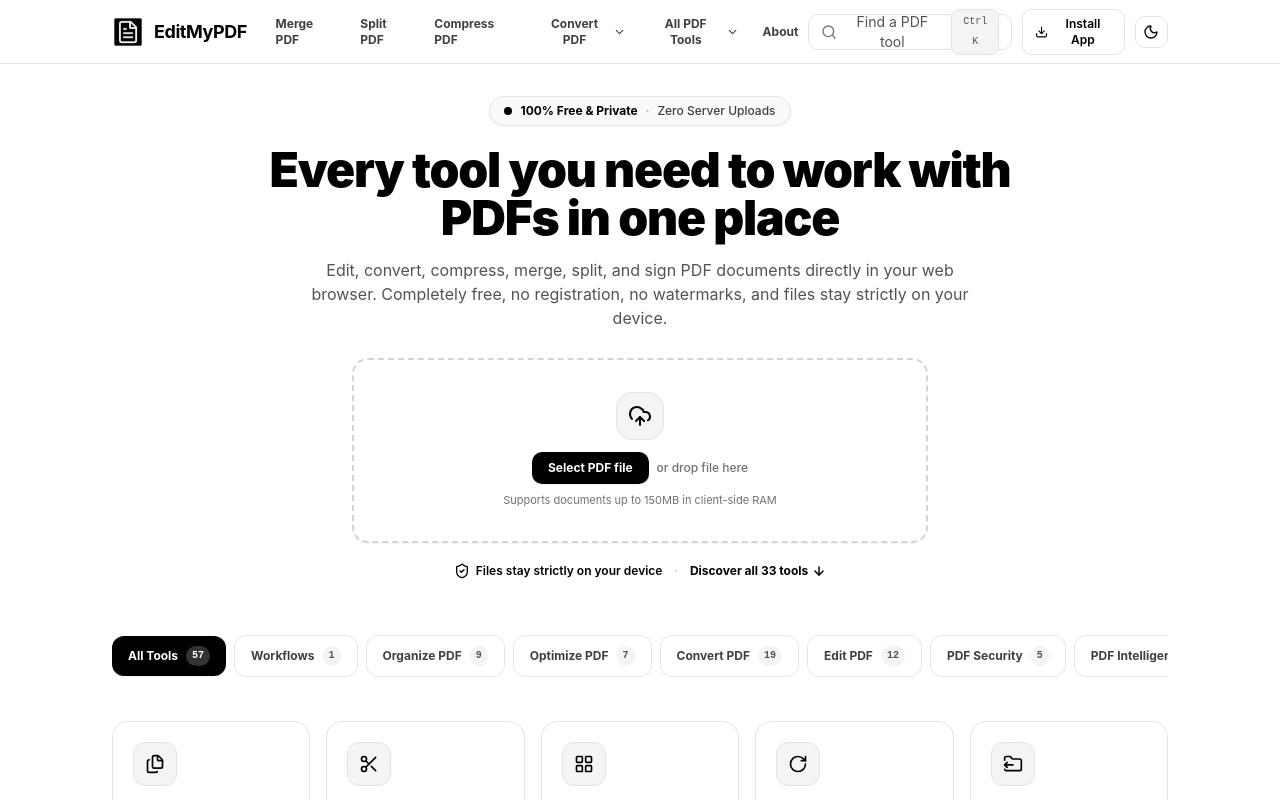
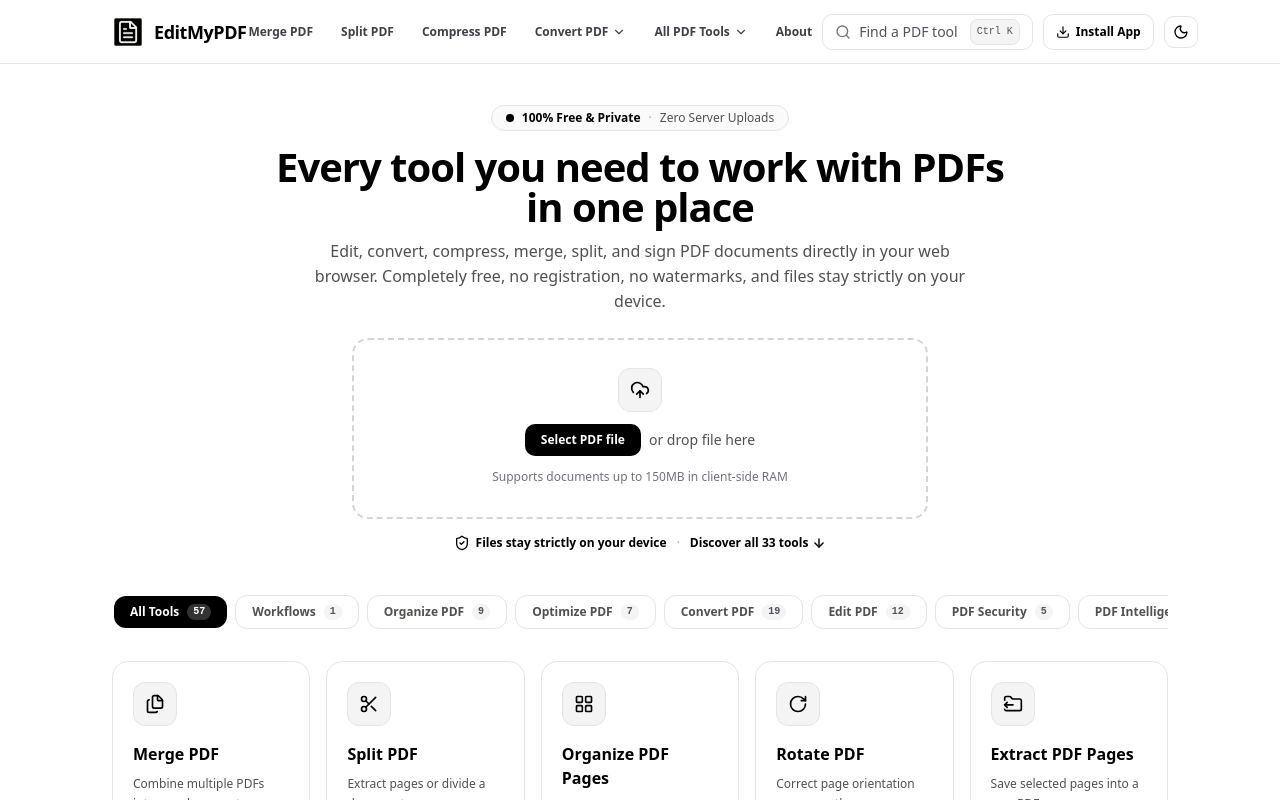
Before and after one commit to Praveen1270/editmypdf, a Next.js app: page / in a window 1280 px wide. Shown: the top 800 px of the page. Built offline with nearby package versions, Linux system fonts and the light colour scheme.

Commit message:
style: apply requested font family, 16px/25px #52504e body typography, fix header wrapping, button alignment, hero sizing, and hide tabs scrollbar

```diff
--- a/app/globals.css
+++ b/app/globals.css
@@ -40,7 +40,7 @@
     --sidebar-accent-foreground: oklch(0 0 0);
     --sidebar-border: oklch(0.94 0 0);
     --sidebar-ring: oklch(0 0 0);
-    --font-sans: Geist, -apple-system, BlinkMacSystemFont, "Segoe UI", Roboto, sans-serif;
+    --font-sans: ui-sans-serif, system-ui, -apple-system, "Segoe UI", Roboto, "Helvetica Neue", Arial, sans-serif, "Apple Color Emoji", "Segoe UI Emoji", "Segoe UI Symbol", "Noto Color Emoji";
     --font-serif: Georgia, serif;
     --font-mono: Geist Mono, monospace;
     --radius: 0.5rem;
@@ -152,16 +152,33 @@
   }
 
   html, body {
-    scroll-behavior: smooth;
-  }
-
-  body {
     background-color: var(--background);
-    color: var(--foreground);
-    font-family: var(--font-sans);
+    color: #52504e;
+    font-family: ui-sans-serif, system-ui, -apple-system, "Segoe UI", Roboto, "Helvetica Neue", Arial, sans-serif, "Apple Color Emoji", "Segoe UI Emoji", "Segoe UI Symbol", "Noto Color Emoji";
+    font-size: 16px;
+    font-weight: 400;
+    line-height: 25px;
     -webkit-font-smoothing: antialiased;
     -moz-osx-font-smoothing: grayscale;
     min-height: 100vh;
+  }
+
+  .dark body,
+  [data-theme="dark"] body {
+    color: #d6d3d1;
+  }
+
+  .scrollbar-none,
+  .no-scrollbar {
+    -ms-overflow-style: none !important;
+    scrollbar-width: none !important;
+  }
+
+  .scrollbar-none::-webkit-scrollbar,
+  .no-scrollbar::-webkit-scrollbar {
+    display: none !important;
+    width: 0 !important;
+    height: 0 !important;
   }
 
   :focus-visible {
--- a/components/home/FaqSection.tsx
+++ b/components/home/FaqSection.tsx
@@ -47,7 +47,7 @@ export function FaqSection() {
         <h2 className="text-2xl sm:text-3xl font-extrabold tracking-tight text-black dark:text-white">
           Frequently Asked Questions
         </h2>
-        <p className="mt-2 text-sm text-zinc-600 dark:text-zinc-400 leading-relaxed">
+        <p className="mt-2 text-sm text-[#52504e] dark:text-[#d6d3d1] leading-relaxed">
           Everything you need to know about our privacy architecture, performance, and supported formats.
         </p>
       </div>
@@ -77,7 +77,7 @@ export function FaqSection() {
               </button>
 
               {isOpen && (
-                <div className="px-5 pb-5 pt-1 text-xs sm:text-sm text-zinc-600 dark:text-zinc-400 leading-relaxed border-t border-zinc-100 dark:border-zinc-800 bg-zinc-50/50 dark:bg-zinc-900/50">
+                <div className="px-5 pb-5 pt-1 text-xs sm:text-sm text-[#52504e] dark:text-[#d6d3d1] leading-relaxed border-t border-zinc-100 dark:border-zinc-800 bg-zinc-50/50 dark:bg-zinc-900/50">
                   {faq.a}
                 </div>
               )}
--- a/components/home/HomeHero.tsx
+++ b/components/home/HomeHero.tsx
@@ -96,7 +96,7 @@ export function HomeHero({ onDocumentLoaded }: HomeHeroProps) {
   };
 
   return (
-    <div className="w-full text-center max-w-3xl mx-auto mb-10 pt-4 sm:pt-8">
+    <div className="w-full text-center max-w-3xl mx-auto mb-8 pt-6 sm:pt-10">
       <input
         ref={fileInputRef}
         type="file"
@@ -105,35 +105,35 @@ export function HomeHero({ onDocumentLoaded }: HomeHeroProps) {
         onChange={handleInputChange}
       />
 
-      {/* High-Contrast Badge */}
-      <div className="inline-flex items-center gap-2 rounded-full border border-zinc-200 dark:border-zinc-800 bg-zinc-50 dark:bg-zinc-900 px-3.5 py-1.5 text-xs font-medium text-zinc-900 dark:text-zinc-100 shadow-sm mb-5">
+      {/* Pill Badge */}
+      <div className="inline-flex items-center gap-2 rounded-full border border-zinc-200 dark:border-zinc-800 bg-zinc-50 dark:bg-zinc-900 px-3.5 py-1 text-xs font-medium text-zinc-900 dark:text-zinc-100 shadow-xs mb-4">
         <span className="flex h-2 w-2 rounded-full bg-black dark:bg-white" />
         <span className="font-bold text-black dark:text-white">100% Free & Private</span>
         <span className="text-zinc-400 dark:text-zinc-600">·</span>
-        <span className="text-zinc-700 dark:text-zinc-300">Zero Server Uploads</span>
+        <span className="text-[#52504e] dark:text-[#d6d3d1]">Zero Server Uploads</span>
       </div>
 
-      {/* Primary Headline */}
-      <h1 className="text-3xl sm:text-4xl lg:text-5xl font-black tracking-tight text-black dark:text-white leading-[1.12]">
+      {/* Primary Headline — Balanced Proportions */}
+      <h1 className="text-2xl sm:text-3xl md:text-4xl lg:text-[40px] font-extrabold tracking-tight text-black dark:text-white leading-[1.2]">
         Every tool you need to work with PDFs in one place
       </h1>
 
-      {/* Short Subtitle */}
-      <p className="mt-4 text-sm sm:text-base text-zinc-600 dark:text-zinc-400 leading-relaxed max-w-2xl mx-auto">
+      {/* Subtitle — Exact Requested Styles */}
+      <p className="mt-3 text-[16px] leading-[25px] font-normal text-[#52504e] dark:text-[#d6d3d1] max-w-2xl mx-auto">
         Edit, convert, compress, merge, split, and sign PDF documents directly in your web browser. Completely free, no registration, no watermarks, and files stay strictly on your device.
       </p>
 
       {/* Interactive Quick File Dropzone */}
-      <div className="mt-7">
+      <div className="mt-6">
         <div
           onDrop={handleDrop}
           onDragOver={handleDragOver}
           onDragLeave={handleDragLeave}
           onClick={() => fileInputRef.current?.click()}
-          className={`cursor-pointer max-w-xl mx-auto rounded-2xl border-2 border-dashed p-6 sm:p-8 transition-all duration-150 ${
+          className={`cursor-pointer max-w-xl mx-auto rounded-2xl border-2 border-dashed p-6 sm:p-7 transition-all duration-150 ${
             isDragOver
               ? "border-black dark:border-white bg-zinc-100 dark:bg-zinc-800 scale-[1.01]"
-              : "border-zinc-300 dark:border-zinc-700 bg-white dark:bg-zinc-900/60 hover:border-black dark:hover:border-white shadow-sm"
+              : "border-zinc-300 dark:border-zinc-700 bg-white dark:bg-zinc-900/60 hover:border-black dark:hover:border-white shadow-xs"
           }`}
         >
           {isLoading ? (
@@ -143,16 +143,16 @@ export function HomeHero({ onDocumentLoaded }: HomeHeroProps) {
             </div>
           ) : (
             <div className="flex flex-col items-center justify-center">
-              <div className="flex h-12 w-12 items-center justify-center rounded-2xl bg-zinc-100 dark:bg-zinc-800 border border-zinc-200 dark:border-zinc-700 text-black dark:text-white mb-3">
-                <UploadCloud className="h-6 w-6 text-black dark:text-white stroke-[2]" />
+              <div className="flex h-11 w-11 items-center justify-center rounded-xl bg-zinc-100 dark:bg-zinc-800 border border-zinc-200 dark:border-zinc-700 text-black dark:text-white mb-3">
+                <UploadCloud className="h-5 w-5 text-black dark:text-white stroke-[2]" />
               </div>
-              <div className="flex flex-col sm:flex-row items-center gap-2 mb-1">
-                <span className="rounded-lg bg-black text-white dark:bg-white dark:text-black px-4 py-2 text-xs font-bold shadow-sm hover:opacity-90 transition">
+              <div className="flex flex-col sm:flex-row items-center justify-center gap-2 mb-1">
+                <span className="rounded-lg bg-black text-white dark:bg-white dark:text-black px-4 py-2 text-xs font-semibold shadow-xs hover:opacity-90 transition">
                   Select PDF file
                 </span>
-                <span className="text-xs font-medium text-zinc-500 dark:text-zinc-400">or drop file here</span>
+                <span className="text-[14px] leading-[22px] text-[#52504e] dark:text-[#d6d3d1]">or drop file here</span>
               </div>
-              <p className="text-[11px] text-zinc-500 dark:text-zinc-400 mt-1">
+              <p className="text-[12px] text-zinc-500 dark:text-zinc-400 mt-1">
                 Supports documents up to 150MB in client-side RAM
               </p>
             </div>
@@ -165,9 +165,9 @@ export function HomeHero({ onDocumentLoaded }: HomeHeroProps) {
       </div>
 
       {/* High-Contrast Privacy Statement & Fast Anchor Link */}
-      <div className="mt-5 flex flex-wrap items-center justify-center gap-3 text-xs">
-        <span className="flex items-center gap-1.5 font-semibold text-black dark:text-white">
-          <ShieldCheck className="h-4 w-4 text-black dark:text-white stroke-[2]" />
+      <div className="mt-4 flex flex-wrap items-center justify-center gap-2.5 text-xs text-[#52504e] dark:text-[#d6d3d1]">
+        <span className="inline-flex items-center gap-1.5 font-semibold text-black dark:text-white">
+          <ShieldCheck className="h-4 w-4 stroke-[2]" />
           <span>Files stay strictly on your device</span>
         </span>
         <span className="text-zinc-400 dark:text-zinc-600">·</span>
--- a/components/home/HowItWorksSection.tsx
+++ b/components/home/HowItWorksSection.tsx
@@ -32,7 +32,7 @@ export function HowItWorksSection() {
         <h2 className="text-2xl sm:text-3xl font-extrabold tracking-tight text-black dark:text-white">
           How EditMyPDF Works
         </h2>
-        <p className="mt-2 text-sm text-zinc-600 dark:text-zinc-400 leading-relaxed">
+        <p className="mt-2 text-sm text-[#52504e] dark:text-[#d6d3d1] leading-relaxed">
           Perform complete PDF modifications right in your browser in three effortless steps.
         </p>
       </div>
@@ -56,7 +56,7 @@ export function HowItWorksSection() {
               <h3 className="text-base font-bold text-black dark:text-white mb-2">
                 {s.title}
               </h3>
-              <p className="text-xs text-zinc-600 dark:text-zinc-400 leading-relaxed">
+              <p className="text-xs text-[#52504e] dark:text-[#d6d3d1] leading-relaxed">
                 {s.description}
               </p>
             </div>
--- a/components/home/PopularToolsSection.tsx
+++ b/components/home/PopularToolsSection.tsx
@@ -30,7 +30,7 @@ export function PopularToolsSection() {
             <Sparkles className="h-4 w-4 text-black dark:text-white stroke-[2]" />
             <span>Popular PDF Tools</span>
           </h2>
-          <p className="text-xs text-zinc-600 dark:text-zinc-400 mt-0.5">
+          <p className="text-xs text-[#52504e] dark:text-[#d6d3d1] mt-0.5">
             Quick direct access to our most frequently used document utilities.
           </p>
         </div>
--- a/components/home/PrivacySecuritySection.tsx
+++ b/components/home/PrivacySecuritySection.tsx
@@ -36,7 +36,7 @@ export function PrivacySecuritySection() {
           <h2 className="text-2xl sm:text-3xl font-extrabold tracking-tight text-black dark:text-white">
             Your Documents Never Leave Your Device
           </h2>
-          <p className="mt-3 text-sm text-zinc-600 dark:text-zinc-400 leading-relaxed">
+          <p className="mt-3 text-sm text-[#52504e] dark:text-[#d6d3d1] leading-relaxed">
             Traditional online PDF converters upload your confidential agreements, bank statements, and tax returns to cloud servers. EditMyPDF was engineered from the ground up to run entirely in client-side WebAssembly, ensuring total data privacy.
           </p>
         </div>
@@ -55,7 +55,7 @@ export function PrivacySecuritySection() {
                 <h3 className="text-sm font-bold text-black dark:text-white mb-1.5">
                   {h.title}
                 </h3>
-                <p className="text-xs text-zinc-600 dark:text-zinc-400 leading-relaxed">
+                <p className="text-xs text-[#52504e] dark:text-[#d6d3d1] leading-relaxed">
                   {h.desc}
                 </p>
               </div>
--- a/components/home/ToolCard.tsx
+++ b/components/home/ToolCard.tsx
@@ -115,10 +115,10 @@ export function ToolCard({ tool }: ToolCardProps) {
   return (
     <Link
       href={tool.href}
-      className="group relative flex flex-col justify-between h-full min-h-[170px] p-5 rounded-2xl border border-zinc-200 dark:border-zinc-800 bg-white dark:bg-zinc-900 shadow-sm hover:shadow-md hover:border-black dark:hover:border-white focus:outline-none focus-visible:ring-2 focus-visible:ring-black dark:focus-visible:ring-white transition-all duration-150"
+      className="group relative flex flex-col justify-between h-full min-h-[170px] p-5 rounded-2xl border border-zinc-200 dark:border-zinc-800 bg-white dark:bg-zinc-900 shadow-xs hover:shadow-md hover:border-black dark:hover:border-white focus:outline-none focus-visible:ring-2 focus-visible:ring-black dark:focus-visible:ring-white transition-all duration-150"
     >
       <div>
-        {/* Tool Icon Box — Pure High-Contrast Monochrome */}
+        {/* Tool Icon Box */}
         <div className="flex items-center justify-between mb-4">
           <div className="flex h-11 w-11 items-center justify-center rounded-xl bg-zinc-100 dark:bg-zinc-800 border border-zinc-200 dark:border-zinc-700 text-black dark:text-white group-hover:scale-105 transition-transform duration-150 shrink-0">
             <Icon className="h-5 w-5 text-black dark:text-white stroke-[2]" />
@@ -132,13 +132,13 @@ export function ToolCard({ tool }: ToolCardProps) {
         </h3>
 
         {/* Short Benefit Description */}
-        <p className="mt-2 text-xs text-zinc-600 dark:text-zinc-400 leading-relaxed line-clamp-2">
+        <p className="mt-2 text-xs text-[#52504e] dark:text-[#d6d3d1] leading-relaxed line-clamp-2">
           {tool.shortDesc}
         </p>
       </div>
 
       {/* Card Footer indicator */}
-      <div className="mt-4 pt-3 border-t border-zinc-100 dark:border-zinc-800/80 flex items-center justify-between text-[11px] text-zinc-500 dark:text-zinc-400">
+      <div className="mt-4 pt-3 border-t border-zinc-100 dark:border-zinc-800/80 flex items-center justify-between text-[11px] text-[#52504e] dark:text-[#d6d3d1]">
         <span className="truncate">{tool.categoryName}</span>
         <span className="font-semibold text-black dark:text-white opacity-0 group-hover:opacity-100 transition-opacity">
           Open →
--- a/components/home/ToolDirectory.tsx
+++ b/components/home/ToolDirectory.tsx
@@ -34,13 +34,13 @@ export function ToolDirectory() {
   }, []);
 
   return (
-    <section id="tools" className="mt-8 pt-4 scroll-mt-20">
-      {/* Category Filter Navigation Bar — Full-width clean horizontal tabs (No redundant search bar) */}
-      <div className="mb-8">
+    <section id="tools" className="mt-6 pt-2 scroll-mt-20">
+      {/* Category Filter Navigation Bar — Full-width clean horizontal tabs with no scrollbar */}
+      <div className="mb-7">
         <div
           role="tablist"
           aria-label="PDF tool categories"
-          className="flex items-center gap-2 overflow-x-auto pb-3 scrollbar-none w-full"
+          className="flex items-center gap-2 overflow-x-auto py-1 scrollbar-none no-scrollbar w-full px-0.5"
         >
           {MASTER_CATEGORIES.map((cat) => {
             const isSelected = selectedCategory === cat.id;
@@ -55,15 +55,15 @@ export function ToolDirectory() {
                 aria-selected={isSelected}
                 aria-controls="tool-grid-panel"
                 onClick={() => setSelectedCategory(cat.id)}
-                className={`relative inline-flex items-center gap-2 px-4 py-2.5 rounded-xl text-xs font-bold whitespace-nowrap transition-all duration-150 focus:outline-none focus-visible:ring-2 focus-visible:ring-black dark:focus-visible:ring-white shrink-0 ${
+                className={`relative inline-flex items-center gap-2 px-4 py-2 rounded-xl text-xs font-semibold whitespace-nowrap shrink-0 transition-all duration-150 focus:outline-none focus-visible:ring-2 focus-visible:ring-black dark:focus-visible:ring-white ${
                   isSelected
-                    ? "bg-black text-white dark:bg-white dark:text-black shadow-sm"
-                    : "bg-white dark:bg-zinc-900 border border-zinc-200 dark:border-zinc-800 text-zinc-700 dark:text-zinc-300 hover:text-black dark:hover:text-white hover:border-black/40 dark:hover:border-white/40 hover:bg-zinc-50 dark:hover:bg-zinc-800/60"
+                    ? "bg-black text-white dark:bg-white dark:text-black shadow-xs font-bold"
+                    : "bg-white dark:bg-zinc-900 border border-zinc-200 dark:border-zinc-800 text-[#52504e] dark:text-[#d6d3d1] hover:text-black dark:hover:text-white hover:border-black/30 dark:hover:border-white/30 hover:bg-zinc-50 dark:hover:bg-zinc-800/60"
                 }`}
               >
                 <span>{cat.name}</span>
                 <span
-                  className={`text-[10px] font-mono px-1.5 py-0.5 rounded-full ${
+                  className={`text-[10px] font-mono px-1.5 py-0.2 rounded-full ${
                     isSelected
                       ? "bg-white/20 text-white dark:bg-black/20 dark:text-black"
                       : "bg-zinc-100 dark:bg-zinc-800 text-zinc-600 dark:text-zinc-400"
--- a/components/layout/AppHeader.tsx
+++ b/components/layout/AppHeader.tsx
@@ -165,11 +165,11 @@ export function AppHeader({ onOpenSearch }: AppHeaderProps) {
             <BrandLogo markSize={26} />
 
             {/* Desktop Navigation Links */}
-            <nav className="hidden lg:flex items-center gap-1 text-xs font-bold" aria-label="Main Navigation">
+            <nav className="hidden lg:flex items-center gap-1 xl:gap-2 text-xs font-semibold shrink-0" aria-label="Main Navigation">
               {/* Direct Link: Merge PDF */}
               <Link
                 href="/merge-pdf"
-                className={`rounded-lg px-2.5 py-1.5 transition-colors ${
+                className={`rounded-lg px-2.5 py-1.5 whitespace-nowrap shrink-0 transition-colors ${
                   pathname === "/merge-pdf"
                     ? "bg-black text-white dark:bg-white dark:text-black"
                     : "text-zinc-700 dark:text-zinc-300 hover:text-black dark:hover:text-white hover:bg-zinc-100 dark:hover:bg-zinc-800"
@@ -181,7 +181,7 @@ export function AppHeader({ onOpenSearch }: AppHeaderProps) {
               {/* Direct Link: Split PDF */}
               <Link
                 href="/split-pdf"
-                className={`rounded-lg px-2.5 py-1.5 transition-colors ${
+                className={`rounded-lg px-2.5 py-1.5 whitespace-nowrap shrink-0 transition-colors ${
                   pathname === "/split-pdf"
                     ? "bg-black text-white dark:bg-white dark:text-black"
                     : "text-zinc-700 dark:text-zinc-300 hover:text-black dark:hover:text-white hover:bg-zinc-100 dark:hover:bg-zinc-800"
@@ -193,7 +193,7 @@ export function AppHeader({ onOpenSearch }: AppHeaderProps) {
               {/* Direct Link: Compress PDF */}
               <Link
                 href="/compress-pdf"
-                className={`rounded-lg px-2.5 py-1.5 transition-colors ${
+                className={`rounded-lg px-2.5 py-1.5 whitespace-nowrap shrink-0 transition-colors ${
                   pathname === "/compress-pdf"
                     ? "bg-black text-white dark:bg-white dark:text-black"
                     : "text-zinc-700 dark:text-zinc-300 hover:text-black dark:hover:text-white hover:bg-zinc-100 dark:hover:bg-zinc-800"
@@ -214,7 +214,7 @@ export function AppHeader({ onOpenSearch }: AppHeaderProps) {
                   onClick={() => setConvertOpen((prev) => !prev)}
                   aria-expanded={convertOpen}
                   aria-haspopup="true"
-                  className={`flex items-center gap-1 rounded-lg px-2.5 py-1.5 transition-colors ${
+                  className={`flex items-center gap-1 rounded-lg px-2.5 py-1.5 whitespace-nowrap shrink-0 transition-colors ${
                     convertOpen
                       ? "bg-black text-white dark:bg-white dark:text-black"
                       : "text-zinc-700 dark:text-zinc-300 hover:text-black dark:hover:text-white hover:bg-zinc-100 dark:hover:bg-zinc-800"
@@ -310,7 +310,7 @@ export function AppHeader({ onOpenSearch }: AppHeaderProps) {
                   onClick={() => setAllToolsOpen((prev) => !prev)}
                   aria-expanded={allToolsOpen}
                   aria-haspopup="true"
-                  className={`flex items-center gap-1 rounded-lg px-2.5 py-1.5 transition-colors ${
+                  className={`flex items-center gap-1 rounded-lg px-2.5 py-1.5 whitespace-nowrap shrink-0 transition-colors ${
                     allToolsOpen
                       ? "bg-black text-white dark:bg-white dark:text-black"
                       : "text-zinc-700 dark:text-zinc-300 hover:text-black dark:hover:text-white hover:bg-zinc-100 dark:hover:bg-zinc-800"
@@ -359,7 +359,7 @@ export function AppHeader({ onOpenSearch }: AppHeaderProps) {
               {/* Direct Link: About */}
               <Link
                 href="/about"
-                className={`rounded-lg px-2.5 py-1.5 transition-colors ${
+                className={`rounded-lg px-2.5 py-1.5 whitespace-nowrap shrink-0 transition-colors ${
                   pathname === "/about"
                     ? "bg-black text-white dark:bg-white dark:text-black"
                     : "text-zinc-700 dark:text-zinc-300 hover:text-black dark:hover:text-white hover:bg-zinc-100 dark:hover:bg-zinc-800"
@@ -376,12 +376,12 @@ export function AppHeader({ onOpenSearch }: AppHeaderProps) {
             <button
               type="button"
               onClick={onOpenSearch}
-              className="flex h-9 items-center gap-2 rounded-lg border border-zinc-200 dark:border-zinc-800 bg-white dark:bg-zinc-900 px-2.5 sm:px-3 text-xs sm:text-sm text-zinc-600 dark:text-zinc-300 transition hover:border-black dark:hover:border-white hover:text-black dark:hover:text-white focus:outline-none focus-visible:ring-2 focus-visible:ring-black dark:focus-visible:ring-white"
+              className="flex h-9 items-center gap-2 rounded-lg border border-zinc-200 dark:border-zinc-800 bg-white dark:bg-zinc-900 px-3 text-xs sm:text-sm text-zinc-600 dark:text-zinc-300 transition hover:border-black dark:hover:border-white hover:text-black dark:hover:text-white focus:outline-none focus-visible:ring-2 focus-visible:ring-black dark:focus-visible:ring-white shrink-0 whitespace-nowrap"
               aria-label="Find a PDF tool"
             >
               <Search className="h-4 w-4 shrink-0 text-zinc-500 dark:text-zinc-400 stroke-[2]" />
-              <span className="hidden sm:inline">Find a PDF tool</span>
-              <kbd className="hidden xl:inline-flex items-center rounded border border-zinc-200 dark:border-zinc-700 bg-zinc-100 dark:bg-zinc-800 px-1.5 py-0.5 font-mono text-[10px] text-zinc-600 dark:text-zinc-300 ml-1">
+              <span className="hidden sm:inline whitespace-nowrap">Find a PDF tool</span>
+              <kbd className="hidden xl:inline-flex items-center rounded border border-zinc-200 dark:border-zinc-700 bg-zinc-100 dark:bg-zinc-800 px-1.5 py-0.5 font-mono text-[10px] text-zinc-600 dark:text-zinc-300 ml-1 shrink-0 whitespace-nowrap">
                 Ctrl K
               </kbd>
             </button>
--- a/components/pwa/InstallAppButton.tsx
+++ b/components/pwa/InstallAppButton.tsx
@@ -73,7 +73,7 @@ export function InstallAppButton({ className = "", compact = false, id }: { clas
   // If already running inside installed standalone app, show subtle monochrome status
   if (isStandalone || installed) {
     return (
-      <div id={id} className={`inline-flex items-center gap-1.5 rounded-lg border border-border bg-surface-raised px-2.5 py-1.5 text-xs font-medium text-text-secondary ${className}`}>
+      <div id={id} className={`inline-flex h-9 items-center gap-1.5 rounded-lg border border-zinc-200 dark:border-zinc-800 bg-zinc-50 dark:bg-zinc-800 px-2.5 text-xs font-medium text-zinc-600 dark:text-zinc-300 shrink-0 whitespace-nowrap ${className}`}>
         <Check className="h-3.5 w-3.5 text-text-primary" />
         <span>Installed</span>
       </div>
@@ -87,7 +87,7 @@ export function InstallAppButton({ className = "", compact = false, id }: { clas
         type="button"
         onClick={handleInstallClick}
         aria-label="Install EditMyPDF Application"
-        className={`inline-flex items-center justify-center gap-1.5 rounded-lg border border-border bg-surface-base px-3 py-1.5 text-xs font-semibold text-text-primary transition hover:bg-surface-raised focus:outline-none focus-visible:ring-2 focus-visible:ring-focus ${className}`}
+        className={`inline-flex h-9 items-center justify-center gap-1.5 rounded-lg border border-zinc-200 dark:border-zinc-800 bg-white dark:bg-zinc-900 px-3 text-xs font-semibold text-black dark:text-white transition hover:border-black dark:hover:border-white focus:outline-none focus-visible:ring-2 focus-visible:ring-black dark:focus-visible:ring-white shrink-0 whitespace-nowrap ${className}`}
       >
         <Download className="h-3.5 w-3.5" />
         <span>{compact ? "Install" : "Install App"}</span>
```
Also changed, not shown: components/layout/Footer.tsx (+4 -4 lines).
